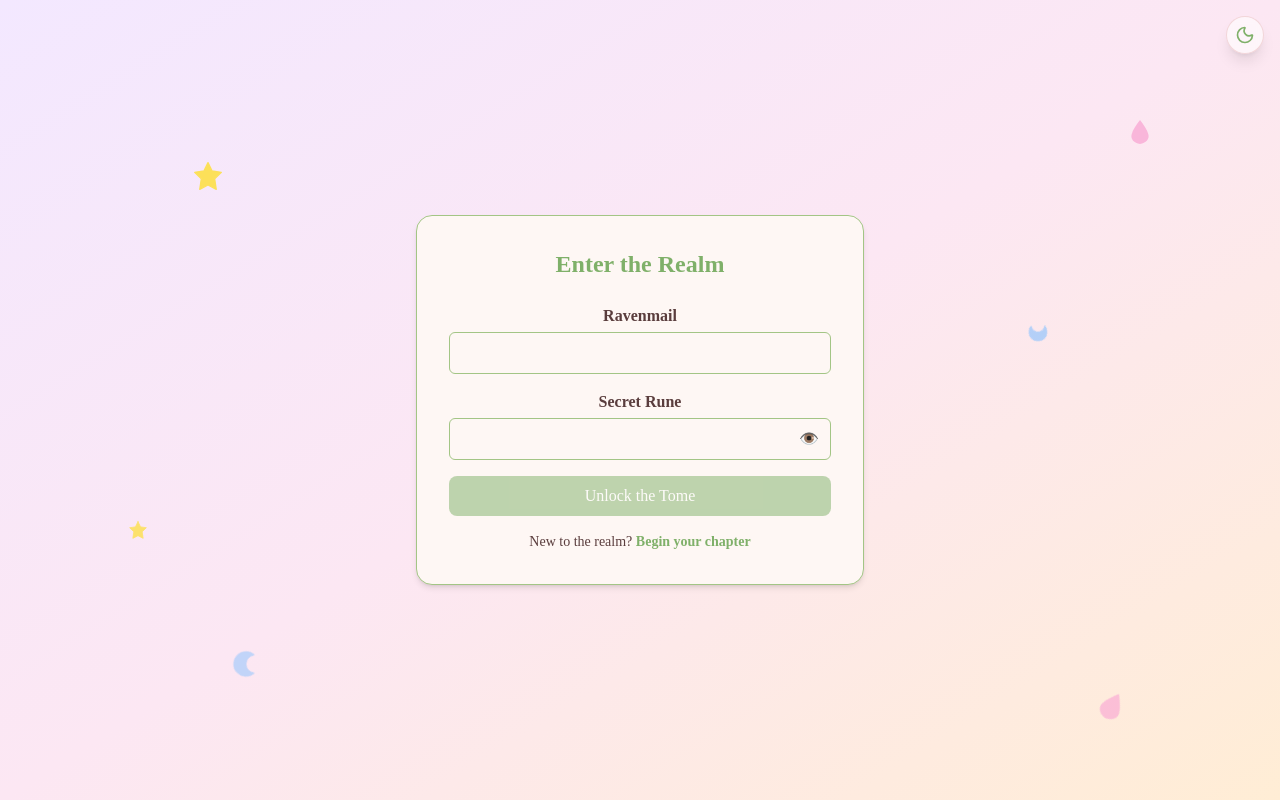
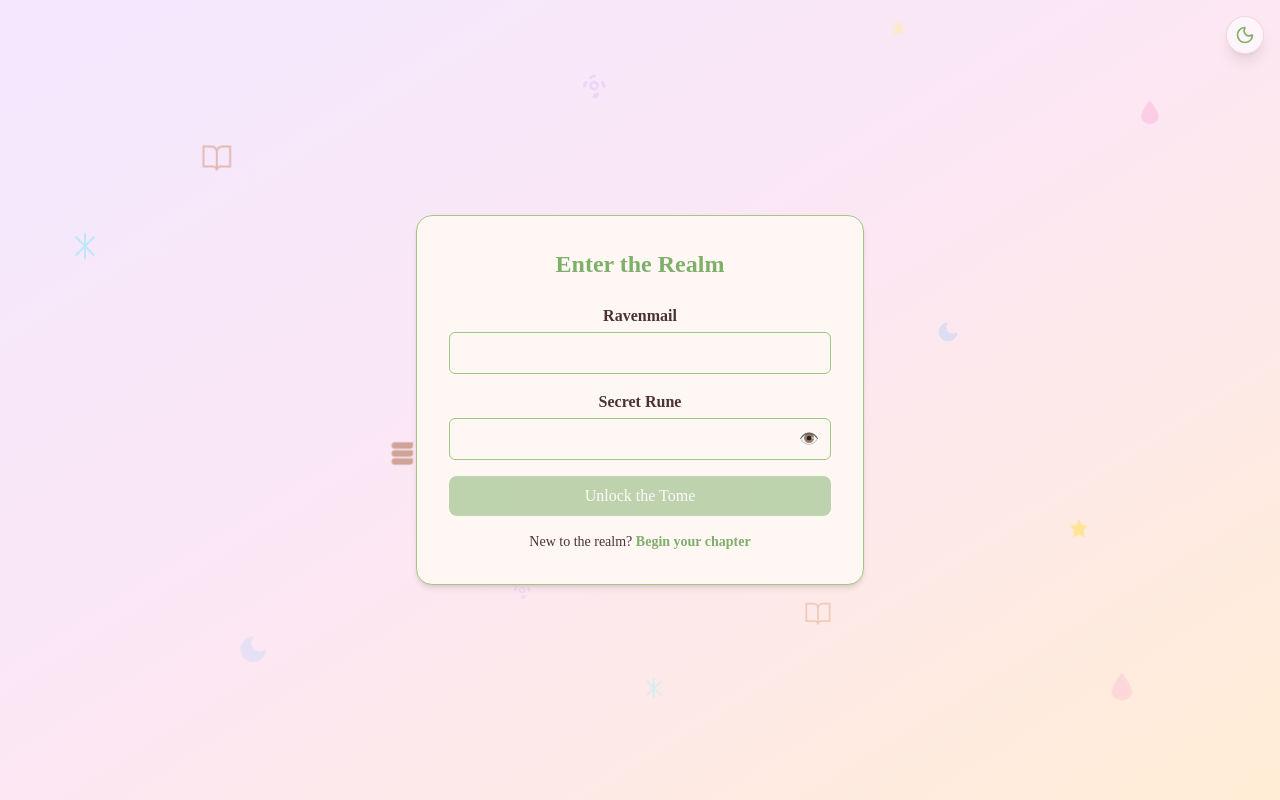
Before and after one commit to shrutipandey15/bookLovin, a React (Vite) app in the folder frontend/: page /login in a window 1280 px wide. Built offline with nearby package versions, Linux system fonts and the light colour scheme; a web font is replaced by a local one.

Commit message:
styling part 3

```diff
--- a/frontend/src/App.css
+++ b/frontend/src/App.css
@@ -9,7 +9,7 @@
   --secondary: #EABDA0;
   --background: #FEF7F4;
   --background-end: #FCEEE6;
-  --text-primary: #5A3D3D;
+  --text-primary: #4C3333;
   --text-secondary: #B98A8A;
   --text-contrast: #FFFFFF;
   --card-background: rgba(255, 255, 255, 0.6);
@@ -44,3 +44,15 @@ body {
   background-color: var(--background);
   transition: background-color 0.5s ease;
 }
+
+@keyframes float {
+  0% {
+    transform: translateY(0px);
+  }
+  50% {
+    transform: translateY(-20px) translateX(10px);
+  }
+  100% {
+    transform: translateY(0px);
+  }
+}
--- a/frontend/src/components/Layout.jsx
+++ b/frontend/src/components/Layout.jsx
@@ -21,40 +21,67 @@ export const ThemeProvider = ({ children }) => {
 export const useTheme = () => useContext(ThemeContext);
 
 const DaydreamDoodles = () => {
+    const [offset, setOffset] = useState({ x: 0, y: 0 });
+
+    useEffect(() => {
+        const handleMouseMove = (e) => {
+            const x = (e.clientX / window.innerWidth - 0.5) * 2;
+            const y = (e.clientY / window.innerHeight - 0.5) * 2;
+            setOffset({ x, y });
+        };
+        window.addEventListener('mousemove', handleMouseMove);
+        return () => window.removeEventListener('mousemove', handleMouseMove);
+    }, []);
+
     const doodles = {
-        star: (
-            <svg viewBox="0 0 24 24" fill="currentColor" stroke="currentColor" strokeWidth="1" strokeLinecap="round" strokeLinejoin="round">
-                <path d="M12 2l3.09 6.26L22 9.27l-5 4.87L18.18 22 12 18.77 5.82 22 7 14.14 2 9.27l6.91-1.01L12 2z"></path>
-            </svg>
-        ),
-        moon: (
-            <svg viewBox="0 0 24 24" fill="currentColor" stroke="currentColor" strokeWidth="1" strokeLinecap="round" strokeLinejoin="round">
-                <path d="M21 12.79A9 9 0 1 1 11.21 3 7 7 0 0 0 21 12.79z"></path>
-            </svg>
-        ),
-        petal: (
-             <svg viewBox="0 0 100 100" fill="currentColor">
-                <path d="M50,0 C65,20 80,40 85,60 C90,80 75,95 50,100 C25,95 10,80 15,60 C20,40 35,20 50,0 Z" />
-            </svg>
-        )
+        star: ( <svg viewBox="0 0 24 24" fill="currentColor" stroke="currentColor" strokeWidth="1"><path d="M12 2l3.09 6.26L22 9.27l-5 4.87L18.18 22 12 18.77 5.82 22 7 14.14 2 9.27l6.91-1.01L12 2z"></path></svg> ),
+        moon: ( <svg viewBox="0 0 24 24" fill="currentColor" stroke="currentColor" strokeWidth="1"><path d="M21 12.79A9 9 0 1 1 11.21 3 7 7 0 0 0 21 12.79z"></path></svg> ),
+        petal: ( <svg viewBox="0 0 100 100" fill="currentColor"><path d="M50,0 C65,20 80,40 85,60 C90,80 75,95 50,100 C25,95 10,80 15,60 C20,40 35,20 50,0 Z" /></svg> ),
+        flower: ( <svg viewBox="0 0 24 24" fill="currentColor"><path d="M12,16c-2.2,0-4-1.8-4-4s1.8-4,4-4s4,1.8,4,4S14.2,16,12,16z M12,10c-1.1,0-2,0.9-2,2s0.9,2,2,2s2-0.9,2-2 S13.1,10,12,10z M19,12c0,0.4-0.1,0.8-0.2,1.1L21,14c0.3-0.5,0.5-1.1,0.5-1.8c0-2-1.3-3.8-3.2-4.5L17.8,9 C18.5,9.9,19,10.9,19,12z M5,12c0-1.1,0.5-2.1,1.2-2.8L5.7,7.5C3.8,8.2,2.5,10,2.5,12c0,0.7,0.2,1.3,0.5,1.8l2.2-1.2 C5.1,12.8,5,12.4,5,12z M12,5c-1.1,0-2.1,0.5-2.8,1.2L7.5,5.7C8.2,3.8,10,2.5,12,2.5c0.7,0,1.3,0.2,1.8,0.5l-1.2,2.2 C12.8,5.1,12.4,5,12,5z M12,19c1.1,0,2.1-0.5,2.8-1.2l1.8,1.8c-0.7,1.9-2.5,3.2-4.5,3.2c-0.7,0-1.3-0.2-1.8-0.5l1.2-2.2 C11.2,18.9,11.6,19,12,19z"></path></svg> ),
+        snowflake: ( <svg viewBox="0 0 24 24" fill="none" stroke="currentColor" strokeWidth="1.5"><path d="M12 2v20M19.07 4.93l-14.14 14.14M4.93 4.93l14.14 14.14"></path></svg> ),
+        'open-book': ( <svg viewBox="0 0 24 24" fill="none" stroke="currentColor" strokeWidth="1.5"><path d="M2 3h6a4 4 0 0 1 4 4v14a3 3 0 0 0-3-3H2zM22 3h-6a4 4 0 0 0-4 4v14a3 3 0 0 1 3-3h7z"></path></svg> ),
+        'stack-of-books': ( <svg viewBox="0 0 24 24" fill="currentColor"><path d="M4 19.5A2.5 2.5 0 0 1 6.5 17H20v2.5a2.5 2.5 0 0 1-2.5 2.5h-11A2.5 2.5 0 0 1 4 19.5zM4 13.5A2.5 2.5 0 0 1 6.5 11H20v2.5a2.5 2.5 0 0 1-2.5 2.5h-11A2.5 2.5 0 0 1 4 13.5zM4 7.5A2.5 2.5 0 0 1 6.5 5H20v2.5a2.5 2.5 0 0 1-2.5 2.5h-11A2.5 2.5 0 0 1 4 7.5z"></path></svg> )
     };
 
     const doodleConfig = [
-        { type: 'petal', className: 'w-6 h-6 text-pink-300 opacity-80', style: { top: '15%', right: '10%' } },
-        { type: 'star', className: 'w-8 h-8 text-yellow-300 opacity-90', style: { top: '20%', left: '15%' } },
-        { type: 'moon', className: 'w-6 h-6 text-blue-300 opacity-70 -rotate-45', style: { top: '40%', right: '18%' } },
-        { type: 'star', className: 'w-5 h-5 text-yellow-300 opacity-80', style: { top: '65%', left: '10%' } },
-        { type: 'petal', className: 'w-7 h-7 text-pink-300 opacity-70 rotate-[30deg]', style: { bottom: '10%', right: '12%' } },
-        { type: 'moon', className: 'w-8 h-8 text-blue-300 opacity-60 rotate-45', style: { bottom: '15%', left: '18%' } },
+        // Edges
+        { type: 'petal', className: 'w-6 h-6 text-pink-300 opacity-40', style: { top: '15%', right: '10%' }, depth: 0.6, duration: '12s' },
+        { type: 'open-book', className: 'w-8 h-8 text-amber-700 opacity-30', style: { top: '20%', left: '15%' }, depth: 0.8, duration: '8s' },
+        { type: 'moon', className: 'w-8 h-8 text-blue-300 opacity-20', style: { bottom: '15%', left: '18%' }, depth: 0.7, duration: '14s' },
+        { type: 'petal', className: 'w-7 h-7 text-pink-300 opacity-30', style: { bottom: '10%', right: '12%' }, depth: 0.5, duration: '9s' },
+        { type: 'star', className: 'w-4 h-4 text-yellow-200 opacity-40', style: { top: '5%', right: '30%' }, depth: 0.4, duration: '7s' },
+        { type: 'snowflake', className: 'w-8 h-8 text-cyan-300 opacity-40', style: { top: '30%', left: '5%' }, depth: 0.9, duration: '12s' },
+
+        // Center-ish Area
+        { type: 'flower', className: 'w-7 h-7 text-purple-300 opacity-40', style: { top: '10%', left: '45%' }, depth: 0.2, duration: '11s' },
+        { type: 'snowflake', className: 'w-6 h-6 text-cyan-200 opacity-50', style: { top: '85%', left: '50%' }, depth: 0.3, duration: '13s' },
+        { type: 'stack-of-books', className: 'w-8 h-8 text-amber-800 opacity-40', style: { top: '55%', left: '30%' }, depth: 0.2, duration: '9s' },
+        { type: 'star', className: 'w-5 h-5 text-yellow-300 opacity-50', style: { top: '65%', right: '15%' }, depth: 0.5, duration: '10s' },
+        { type: 'flower', className: 'w-5 h-5 text-purple-300 opacity-30', style: { bottom: '25%', left: '40%' }, depth: 0.1, duration: '16s' },
+        { type: 'moon', className: 'w-6 h-6 text-blue-300 opacity-30', style: { top: '40%', right: '25%' }, depth: 0.4, duration: '15s' },
+        { type: 'open-book', className: 'w-7 h-7 text-amber-700 opacity-20', style: { top: '75%', right: '35%' }, depth: 0.3, duration: '11s' },
     ];
 
     return (
         <div className="absolute inset-0 z-0 overflow-hidden">
-            {doodleConfig.map((doodle, index) => (
-                <div key={index} className={`absolute animate-pulse ${doodle.className}`} style={{ ...doodle.style, animationDelay: `${index * 0.3}s`, animationDuration: '5s' }}>
-                    {doodles[doodle.type]}
-                </div>
-            ))}
+            {doodleConfig.map((doodle, index) => {
+                const transform = `translate(${offset.x * doodle.depth * 30}px, ${offset.y * doodle.depth * 30}px)`;
+                return (
+                    <div
+                        key={index}
+                        className={`absolute animate-float ${doodle.className}`}
+                        style={{
+                            ...doodle.style,
+                            transform: transform,
+                            transition: 'transform 0.2s ease-out',
+                            animationDuration: doodle.duration,
+                            animationDelay: `${index * 0.5}s`,
+                        }}
+                    >
+                        {doodles[doodle.type]}
+                    </div>
+                );
+            })}
         </div>
     );
 };
@@ -73,14 +100,14 @@ const StarlightConstellations = () => {
             canvas.width = window.innerWidth;
             canvas.height = window.innerHeight;
             stars = [];
-            const numStars = Math.floor(canvas.width / 15); // Control star density
+            const numStars = Math.floor(canvas.width / 15);
 
             for (let i = 0; i < numStars; i++) {
                 stars.push({
                     x: Math.random() * canvas.width,
                     y: Math.random() * canvas.height,
-                    radius: Math.random() * 1.5 + 0.5, // Varying star sizes
-                    alpha: Math.random() * 0.8 + 0.2, // Varying brightness
+                    radius: Math.random() * 1.5 + 0.5,
+                    alpha: Math.random() * 0.8 + 0.2,
                 });
             }
 
@@ -99,7 +126,7 @@ const StarlightConstellations = () => {
         const draw = () => {
             if (!ctx) return;
             ctx.clearRect(0, 0, canvas.width, canvas.height);
-            ctx.strokeStyle = 'rgba(229, 231, 235, 0.15)'; // Faint line color
+            ctx.strokeStyle = 'rgba(229, 231, 235, 0.15)';
             ctx.lineWidth = 0.5;
             stars.forEach(star => {
                 star.neighbors.forEach(neighborInfo => {
--- a/frontend/src/pages/JournalPage/JournalPage.jsx
+++ b/frontend/src/pages/JournalPage/JournalPage.jsx
@@ -134,7 +134,7 @@ const JournalPage = () => {
   };
 
   const JournalGrid = (
-    <>
+    <div className="mx-auto max-w-7xl px-4 py-8 sm:px-6 lg:px-8">
       <header className="mb-8 flex flex-col items-center justify-between gap-4 sm:flex-row">
         <div>
           <h1 className="text-3xl font-bold text-text-primary">My Journal</h1>
@@ -302,7 +302,7 @@ const JournalPage = () => {
           )}
         </>
       )}
-    </>
+    </div>
   );
 
   return (
```
